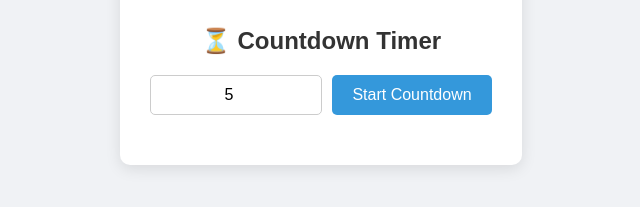
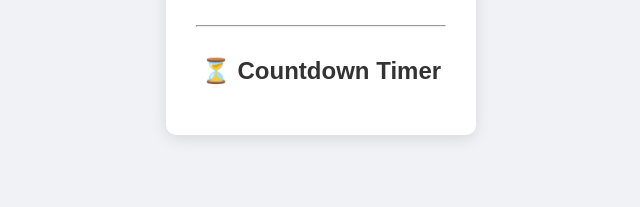
Before and after one commit to natureNaaa/Timer, a plain HTML site: page index.html in a window 1280 px wide. Shown: the part 447-654 px from the top of the page, without its empty margins (319-959 px from the left). Drawn offline with Linux system fonts and the light colour scheme.

Commit message:
Update index.html

```diff
--- a/index.html
+++ b/index.html
@@ -15,10 +15,7 @@
             <button id="end-btn">End</button>
         </div>
         <hr style="margin: 30px 0;"> <h2>⏳ Countdown Timer</h2>
-        <div class="countdown-controls">
-            <input type="number" id="countdown-minutes" placeholder="Minutes to countdown" min="1" value="5">
-            <button id="countdown-start-btn">Start Countdown</button>
-        </div>
+
         <div class="result" id="result-text"></div>
     </div>
     <script src="script.js"></script>
```
